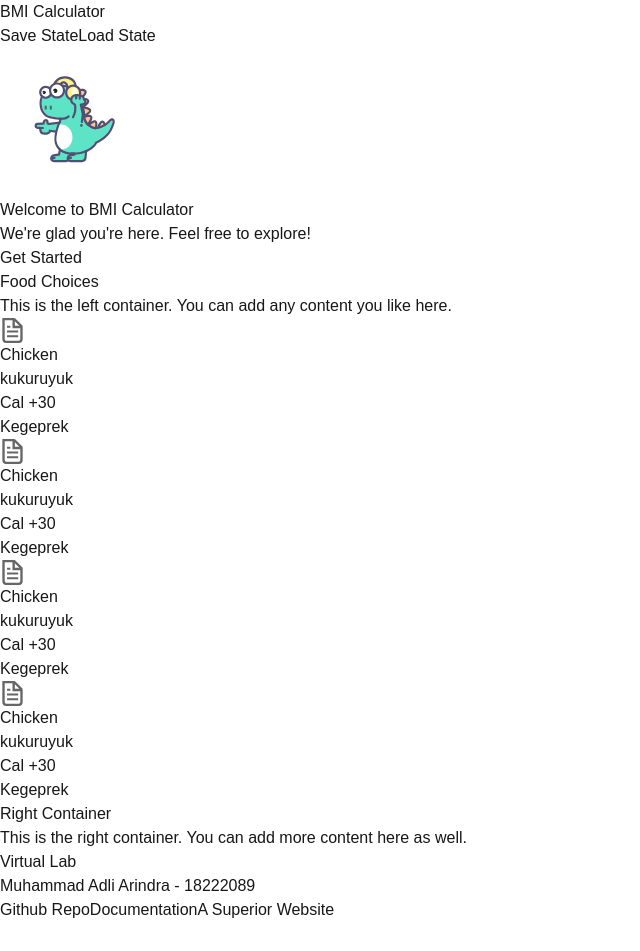
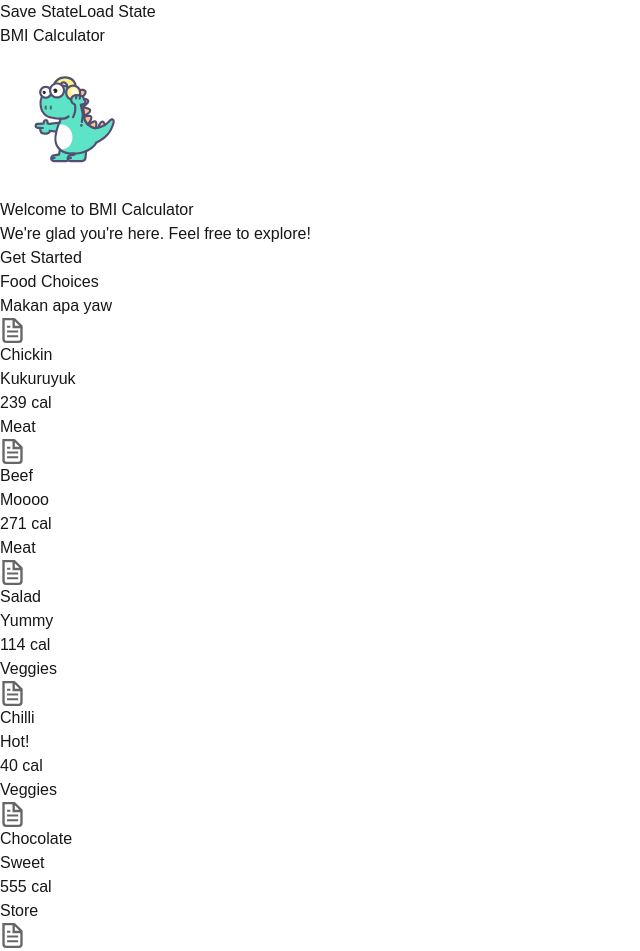
Before and after one commit to adli-arindra/bmi-calculator, a Next.js app: page / in a window 1280 px wide. Shown: the top 951 px of the page, without its empty margins (0-640 px from the left). Before the commit the page ends 922 px from the top, so only its background shows below. Built offline with nearby package versions, Linux system fonts and the light colour scheme.

Commit message:
lanjut bos

```diff
--- a/app/components/foodCard.tsx
+++ b/app/components/foodCard.tsx
@@ -1,6 +1,6 @@
 import Image from 'next/image';
 
-const FoodCard = function () {
+const FoodCard = function ({ Name, Description, Calories, Type } : { Name: string, Description: string, Calories: string, Type: string }) {
     return (
         <div className="card bg-base-100 shadow-xl max-w-min">
             <figure className="pt-8">
@@ -11,14 +11,11 @@ const FoodCard = function () {
                 alt="Shoes" />
             </figure>
             <div className="card-body">
-                <h2 className="card-title text-md">
-                    Chicken
-                    {/* <div className="badge badge-secondary">NEW</div> */}
-                </h2>
-                <p className="text-sm">kukuruyuk</p>
-                <div className="card-actions justify-end">
-                    <div className="badge badge-outline text-sm">Cal +30</div>
-                    <div className="badge badge-outline text-sm">Kegeprek</div>
+                <h2 className="text-lg font-bold text-center">{Name}</h2>
+                <p className="text-sm text-center">{Description}</p>
+                <div className="card-actions justify-center">
+                    <div className="badge badge-outline text-sm text-center text-nowrap">{Calories}</div>
+                    <div className="badge badge-outline text- text-center">{Type}</div>
                 </div>
             </div>
         </div>
--- a/app/components/lab.tsx
+++ b/app/components/lab.tsx
@@ -2,27 +2,27 @@ import FoodCard from "@/app/components/foodCard";
 
 const Lab:React.FC = function () {
     return (
-        <div className="min-h-screen flex bg-green-200">
-          {/* Left Container */}
+        <div className="flex bg-green-200">
           <div className="w-1/2 bg-blue-500 rounded-3xl m-4 px-6 py-6">
             <h2 className="text-white text-2xl text-center">Food Choices</h2>
-            <p className="text-white text-center text-sm">
-              This is the left container. You can add any content you like here.
+            <p className="text-white text-center text-sm mt-4">
+              Makan apa yaw
             </p>
             <div className="flex gap-4 flex-column flex-wrap pt-8 justify-around">
-              <FoodCard/>
-              <FoodCard/>
-              <FoodCard/>
-              <FoodCard/>
+              <FoodCard Name="Chickin" Description="Kukuruyuk" Calories="239 cal" Type="Meat"/>
+              <FoodCard Name="Beef" Description="Moooo" Calories="271 cal" Type="Meat"/>
+              <FoodCard Name="Salad" Description="Yummy" Calories="114 cal" Type="Veggies"/>
+              <FoodCard Name="Chilli" Description="Hot!" Calories="40 cal" Type="Veggies"/>
+              <FoodCard Name="Chocolate" Description="Sweet" Calories="555 cal" Type="Store"/>
+              <FoodCard Name="Fries" Description="Nice" Calories="311 cal" Type="Good"/>
+              <FoodCard Name="Paper" Description="Why" Calories="0 cal" Type="Fotocopy"/>
+              <FoodCard Name="Hammer" Description="DON&apos;T" Calories="-123 cal" Type="Construction"/>
             </div>
           </div>
 
-          {/* Right Container */}
           <div className="w-1/2 bg-green-500 rounded-3xl m-4 px-2 py-6">
-            <h2 className="text-white text-2xl text-center">Right Container</h2>
-            <p className="text-white text-center text-sm">
-              This is the right container. You can add more content here as well.
-            </p>
+            <h2 className="text-white text-2xl text-center">You</h2>
+
           </div>
         </div>
       );
--- a/app/components/load.tsx
+++ b/app/components/load.tsx
@@ -5,9 +5,13 @@ const Load:React.FC = function () {
         <>
             <button className="btn btn-primary text-white mx-1 rounded-full hover:btn-secondary hover:text-white transition duration-300" onClick={()=>(document.getElementById('my_modal_2')! as HTMLDialogElement).showModal()}>Load State</button>
             <dialog id="my_modal_2" className="modal">
-                <div className="modal-box">
-                    <h3 className="font-bold text-lg">Hello!</h3>
-                    <p className="py-4">Press ESC key or click outside to close</p>
+                <div className="modal-box flex justify-center flex-col">
+                    <h3 className="font-bold text-xl text-center">Load your state!</h3>
+                    <p className="py-4 text-center text-sm">Press ESC key or click outside to close</p>
+                    <div className="flex justify-center gap-4">
+                        <input type="text" placeholder="Type your name" className="input input-bordered w-full max-w-xs" />
+                        <button className="btn hover:btn-primary hover:text-white">Load</button>
+                    </div>
                 </div>
                     <form method="dialog" className="modal-backdrop">
                         <button>close</button>
--- a/app/components/navbar.tsx
+++ b/app/components/navbar.tsx
@@ -10,12 +10,12 @@ const Navbar: React.FC = () => {
 
     return (
         <div className="relative z-10 w-full">
-            <div className="navbar bg-neutral py-4 fixed top-0 w-full flex justify-between items-center">
-                <Link href="/" className="text-xl font-bold mx-4 hidden md:block">BMI Calculator</Link>
+            <div className="navbar bg-neutral py-4 fixed top-0 w-full flex justify-between flex-row-reverse items-center">
                 <div className="flex">
                     <Save/>
                     <Load/>
                 </div>
+                <Link href="/" className="text-xl font-bold mx-4 hidden md:block">BMI Calculator</Link>
             </div>
         </div>
     )
--- a/app/components/save.tsx
+++ b/app/components/save.tsx
@@ -5,9 +5,13 @@ const Save:React.FC = function () {
         <>
             <button className="btn btn-primary text-white mx-1 rounded-full hover:btn-secondary hover:text-white transition duration-300" onClick={()=>(document.getElementById('my_modal_2')! as HTMLDialogElement).showModal()}>Save State</button>
             <dialog id="my_modal_2" className="modal">
-                <div className="modal-box">
-                    <h3 className="font-bold text-lg">Hello!</h3>
-                    <p className="py-4">Press ESC key or click outside to close</p>
+                <div className="modal-box flex justify-center flex-col">
+                    <h3 className="font-bold text-xl text-center">Save your state!</h3>
+                    <p className="py-4 text-center text-sm">Press ESC key or click outside to close</p>
+                    <div className="flex justify-center gap-4">
+                        <input type="text" placeholder="Type your name" className="input input-bordered w-full max-w-xs" />
+                        <button className="btn hover:btn-primary hover:text-white">Save</button>
+                    </div>
                 </div>
                     <form method="dialog" className="modal-backdrop">
                         <button>close</button>
```
Also changed, not shown: app/layout.tsx (+7 -3 lines).
